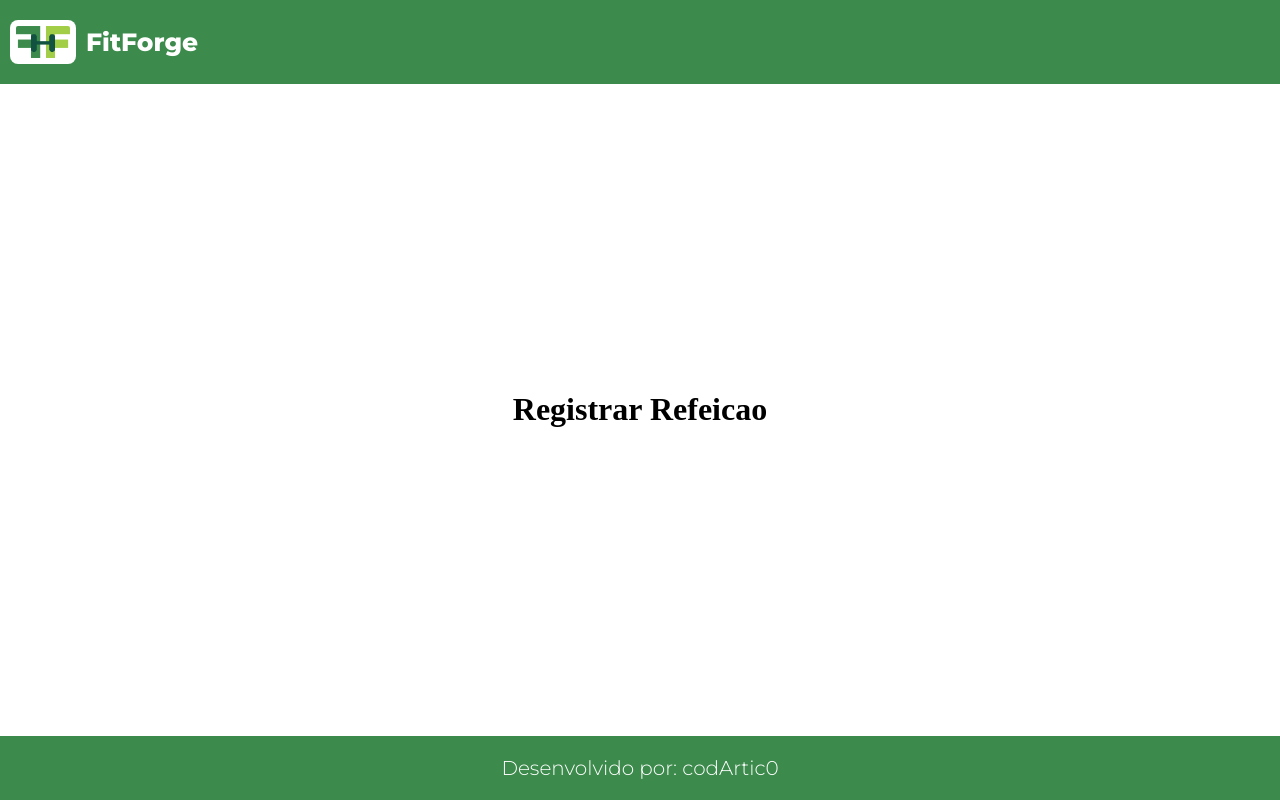
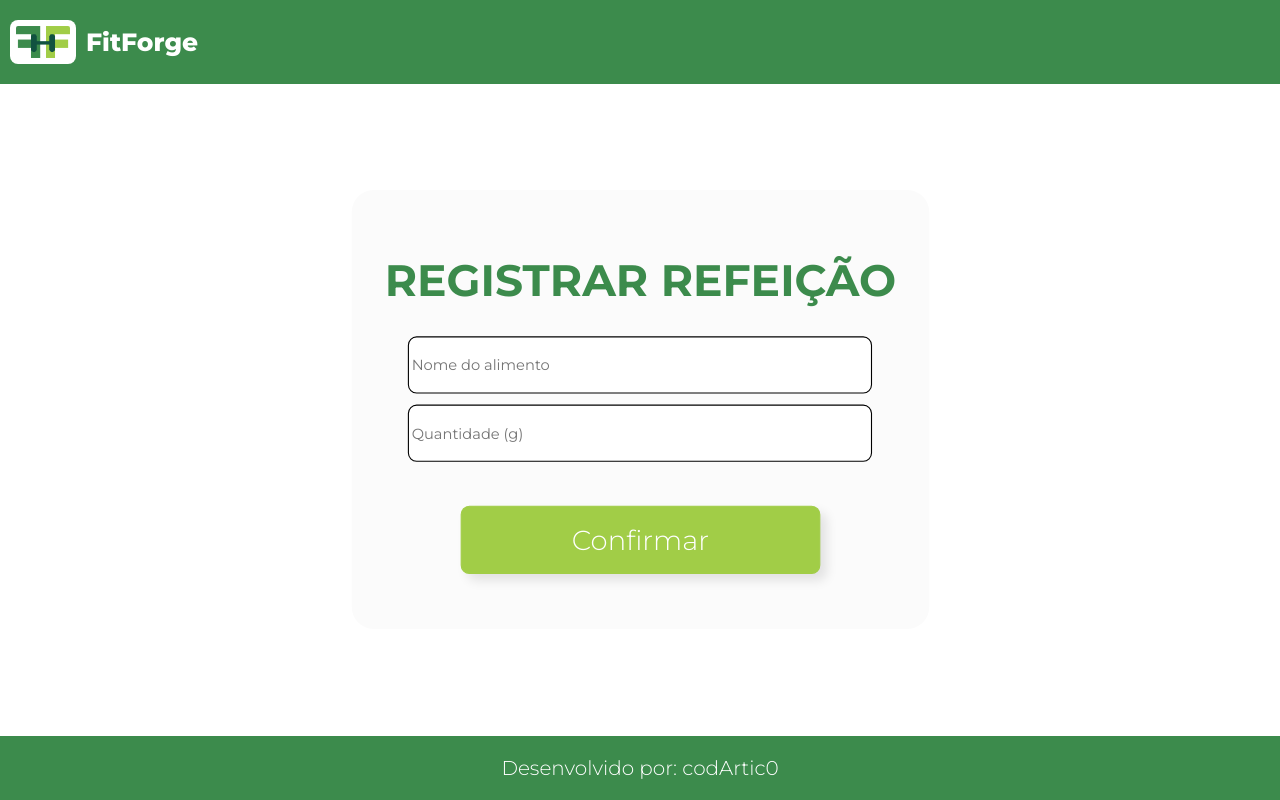
Before and after one commit to codArtic0/front-api-fit, a React (Vite) app: page /registrarRefeicao in a window 1280 px wide. Built offline with nearby package versions, Linux system fonts and the light colour scheme; no server answers.

Commit message:
ADD: Página de Adicionar Refeição (prototipo)

```diff
--- a/src/pages/RegistrarRefeicao.jsx
+++ b/src/pages/RegistrarRefeicao.jsx
@@ -1,7 +1,21 @@
+import "../styles/refeicao.css"
+
 export default function RegistrarRefeicao(){
     return(
         <>
-            <h1>Registrar Refeicao</h1>
+            <div className="refeicao-container">
+                <div className="card-refeicao">
+                    <h1>REGISTRAR REFEIÇÃO</h1>
+                    <form className="form-refeicao">
+                        <div className="input-group">
+                            <input type="text" placeholder="Nome do alimento"/>
+                            <input type="number" placeholder="Quantidade (g)"/>
+                        </div>
+                        <button className="confirmar-button"> Confirmar</button>
+                    </form>
+                </div>
+             </div>
+
         </>
     )
 }
--- /dev/null
+++ b/src/styles/refeicao.css
@@ -0,0 +1,75 @@
+.refeicao-container{
+    display: flex;
+    flex-direction: column;
+    align-items: center;
+    justify-content: center;
+    scale: 1.1;
+}
+
+h1{
+    font-family: "montserrat", sans-serif;
+    font-weight: 700;
+    font-size: 40px;
+    color: var(--verde-escuro);
+}
+
+.card-refeicao{
+    display: flex;
+    flex-direction: column;
+    align-items: center;
+    padding: 30px;
+    border-radius: 20px;
+    background-color: #fbfbfb;
+}
+
+.form-refeicao{
+    display: flex;
+    align-items: center;
+    flex-direction: column;
+    gap: 20px;
+}
+
+.input-group{
+    display: flex;
+    align-items: center;
+    flex-direction: column;
+    gap: 10px;
+}
+
+.input-group input{
+    border: solid 1px;
+    width: 26rem;
+    height: 3rem;
+    border-radius: 8px;
+    font-family: "Montserrat",sans-serif;
+    transition: 0.6s;
+
+}
+
+input:focus{
+    padding: 0px 20px;
+}
+
+.confirmar-button{
+    font-size: 25px;
+    font-family: 'Montserrat', sans-serif;
+    font-weight: 300;
+    padding: 15px 100px ;
+    margin: 20px;
+    background-color: var(--verde-claro);
+    color: white;
+    border-radius: 8px;
+    border: 1px;
+    border-style: solid;
+    border-color: var(--verde-claro);
+    box-shadow: 6px 6px 10px rgba(0, 0, 0, 0.1);
+    transition: 0.6s
+}
+
+.confirmar-button:hover{
+    background-color: white;
+    color: var(--verde-escuro);
+    border: 1px;
+    border-style: solid;
+    border-color: var(--verde-escuro);
+}
```
